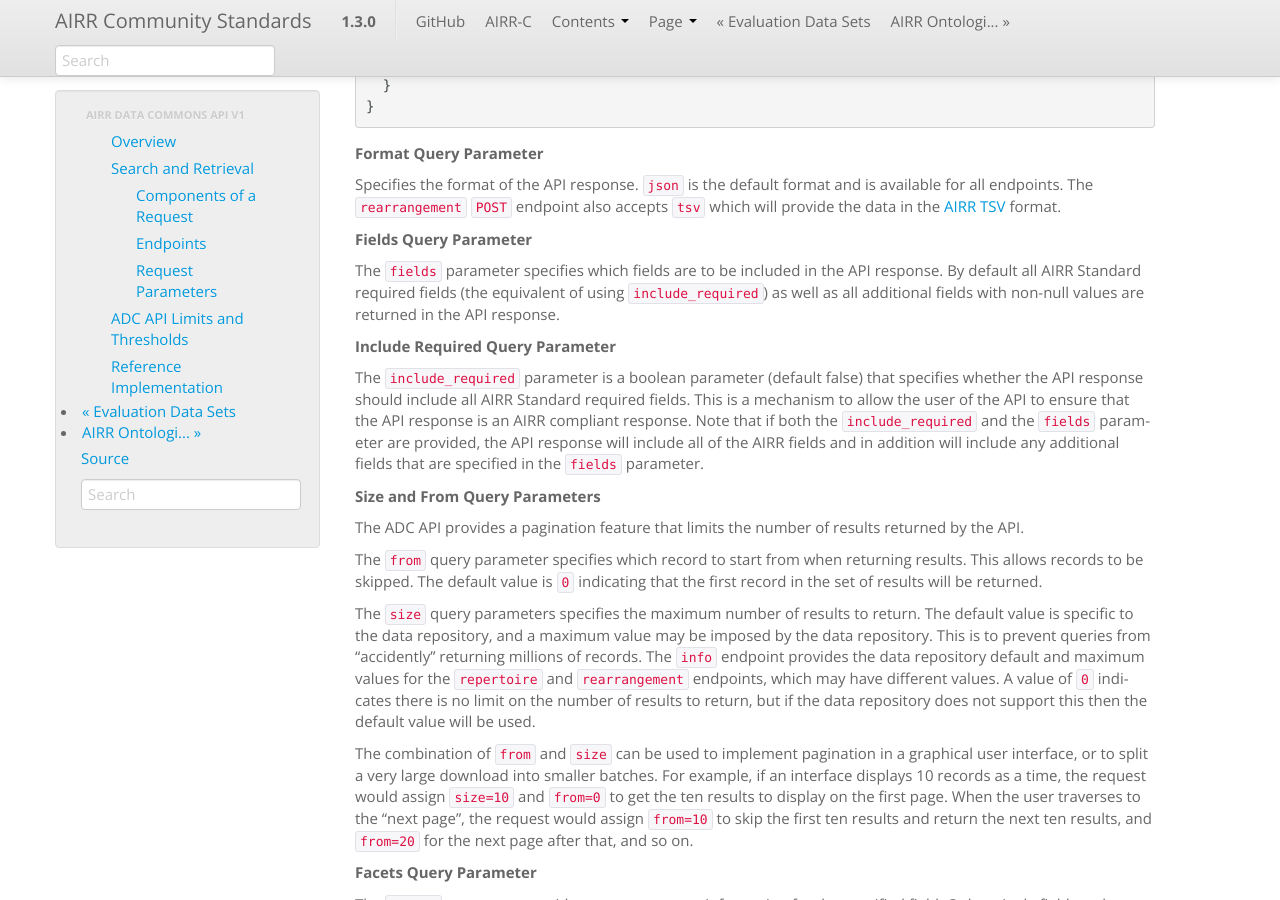
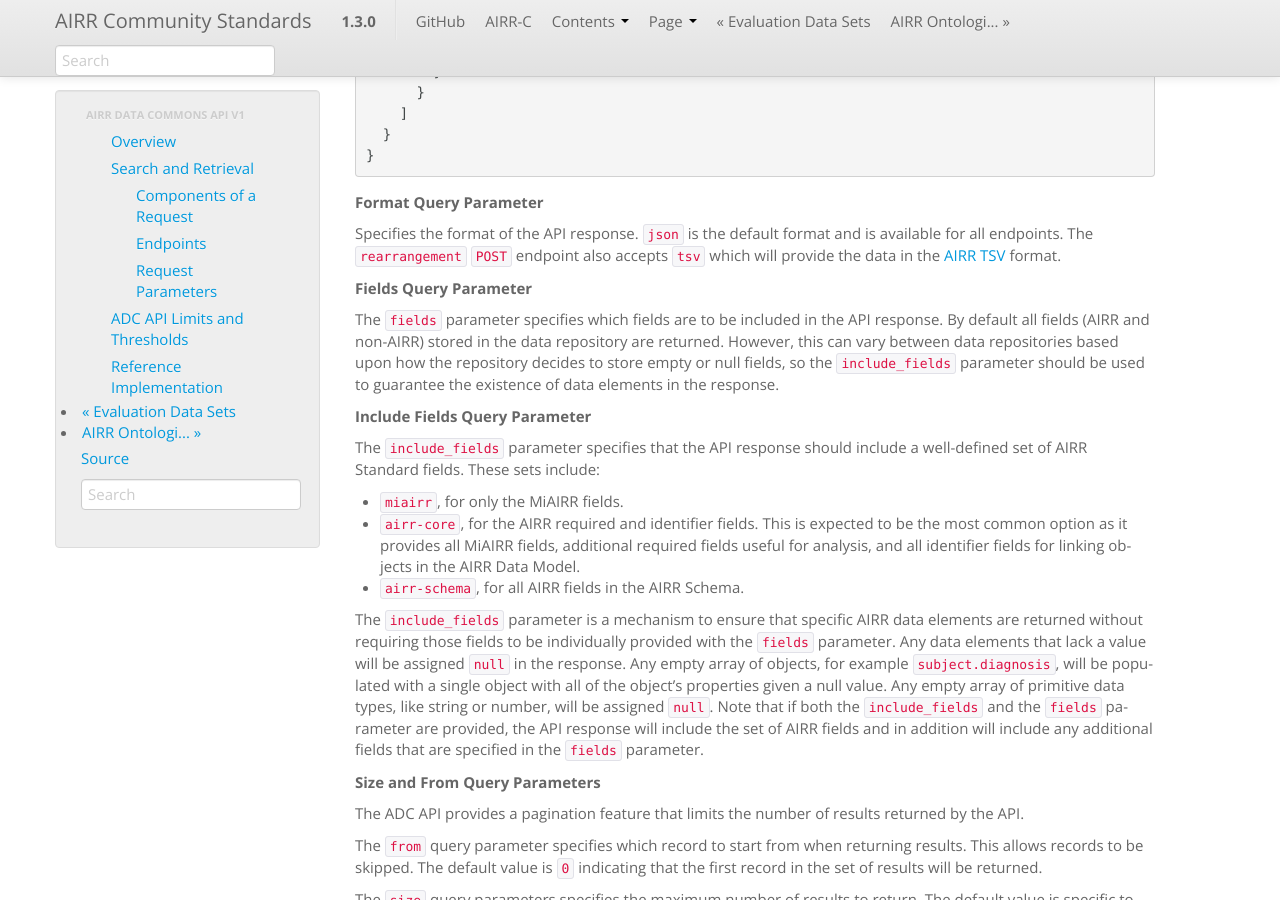
Before and after one commit to airr-community/airr-standards, a Sphinx documentation site: the page built from docs/api/adc_api.rst, in a window 1280 px wide and 900 px high, scrolled down 12275 px. Built offline with Sphinx 7.4.7, drawn with Linux system fonts in a browser that asks for light colours; pages that are not in the unit, such as notebooks, are missing from menus; some of the changed text lies outside the part shown.

Commit message:
update doc for include_fields parameter

```diff
--- a/docs/api/adc_api.rst
+++ b/docs/api/adc_api.rst
@@ -119,19 +119,29 @@ A typical ``POST`` query request specifies the following parameters:
 
 + The ``from`` and ``size`` parameters specify the number of results to skip and the maximum number of results to be returned in the response.
 
-+ The ``fields`` parameter specifies which data elements to be returned in the response. By default all AIRR required fields and all non-null, non-AIRR fields are returned.
++ The ``fields`` parameter specifies which data elements to be
+  returned in the response. By default all fields (AIRR and non-AIRR)
+  stored in the data repository are returned. This can vary between
+  data repositories based upon how the repository decides to store
+  blank or null fields, so the ``include_fields`` parameter should be
+  used to guarantee the existence of data elements in the response.
 
-+ The ``include_required`` parameter specifies whether to include the required AIRR fields in the response. This is a mechanism to ensure that the API response is an AIRR compliant repsonse.
++ The ``include_fields`` parameter specifies the set of AIRR fields to
+  be included in the response. This parameter can be used in
+  conjunction with the ``fields`` parameter, in which case the list of
+  fields is merged. This is a mechanism to ensure that specific,
+  well-defined sets of AIRR data elements are returned without
+  requiring all of those fields to be individually provided in the
+  ``fields`` parameter.
 
-The expected fields returned in a response are summarized in the table below.
+The sets that can be requested are summarized in the table below.
 
 .. csv-table::
-   :header: "Query parameters", "AIRR required", "AIRR Not Required", "Non-AIRR fields", "Requested fields"
+   :header: "include_fields", "MiAIRR", "AIRR required", "AIRR identifiers", "other AIRR fields"
 
-   "None",                              "Y","Y","Y","N"
-   "fields=[,,,]",                      "N","N","N","Y"
-   "include_required:true,fields=[,,,]","Y","N","N","Y"
-   "include_required:true",             "Y","N","N","N"
+   "miairr",      "Y","some","N","N"
+   "airr-core",   "Y","Y","Y","N"
+   "airr-schema", "Y","Y","Y","Y"
 
 **Service Status Example**
 
@@ -452,9 +462,9 @@ endpoints, i.e. the HTTP ``POST`` endpoints.
     * - ``format``
       - JSON
       - Specifies the API response format: JSON, AIRR TSV
-    * - ``include_required``
-      - false
-      - Specifies if AIRR required fields are included in the response
+    * - ``include_fields``
+      - null
+      - Specifies the set of AIRR fields to be included in the response
     * - ``fields``
       - null
       - Specifies which fields to include in the response
@@ -658,17 +668,39 @@ format and is available for all endpoints. The ``rearrangement``
 **Fields Query Parameter**
 
 The ``fields`` parameter specifies which fields are to be included in
-the API response. By default all AIRR Standard required fields (the equivalent of using ``include_required``)
-as well as all additional fields with non-null values are returned in the API response.
+the API response. By default all fields (AIRR and non-AIRR) stored in
+the data repository are returned. However, this can vary between data
+repositories based upon how the repository decides to store empty or
+null fields, so the ``include_fields`` parameter should be used to
+guarantee the existence of data elements in the response.
 
-**Include Required Query Parameter**
+**Include Fields Query Parameter**
 
-The ``include_required`` parameter is a boolean parameter (default false) that specifies whether the
-API response should include all AIRR Standard required fields. This is a mechanism to allow
-the user of the API to ensure that the API response is an AIRR compliant response. Note that if
-both the ``include_required`` and the ``fields`` parameter are provided, the API response will
-include all of the AIRR fields and in addition will include any additional fields that are specified in
-the ``fields`` parameter.
+The ``include_fields`` parameter specifies that the API response
+should include a well-defined set of AIRR Standard fields. These sets
+include:
+
++ ``miairr``, for only the MiAIRR fields.
+
++ ``airr-core``, for the AIRR required and identifier fields. This is
+  expected to be the most common option as it provides all MiAIRR
+  fields, additional required fields useful for analysis, and all
+  identifier fields for linking objects in the AIRR Data Model.
+
++ ``airr-schema``, for all AIRR fields in the AIRR Schema.
+
+The ``include_fields`` parameter is a mechanism to ensure that
+specific AIRR data elements are returned without requiring those
+fields to be individually provided with the ``fields`` parameter. Any
+data elements that lack a value will be assigned ``null`` in the
+response. Any empty array of objects, for example
+``subject.diagnosis``, will be populated with a single object with all
+of the object's properties given a null value. Any empty array of
+primitive data types, like string or number, will be assigned
+``null``. Note that if both the ``include_fields`` and the ``fields``
+parameter are provided, the API response will include the set of AIRR
+fields and in addition will include any additional fields that are
+specified in the ``fields`` parameter.
 
 **Size and From Query Parameters**
 
```
Also changed, not shown: 1 other file.
